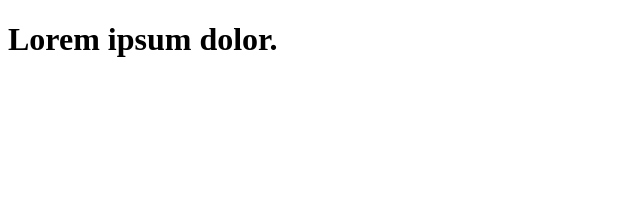
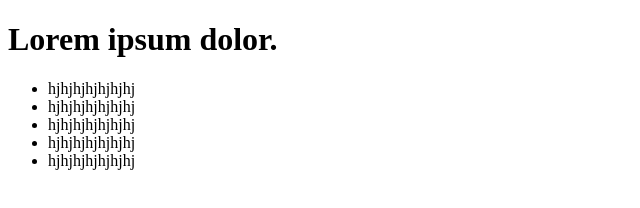
Before and after one commit to OlgaSakhno/git_test, a plain HTML site: page index.html in a window 1280 px wide. Shown: the whole page, without its empty margins (0-640 px from the left). Drawn offline with Linux system fonts and the light colour scheme.

Commit message:
ul was added

```diff
--- a/index.html
+++ b/index.html
@@ -6,5 +6,12 @@
 </head>
 <body>
 	<h1>Lorem ipsum dolor.</h1>
+	<ul>
+		<li>hjhjhjhjhjhjhj</li>
+		<li>hjhjhjhjhjhjhj</li>
+		<li>hjhjhjhjhjhjhj</li>
+		<li>hjhjhjhjhjhjhj</li>
+		<li>hjhjhjhjhjhjhj</li>
+	</ul>
 </body>
 </html>
```
